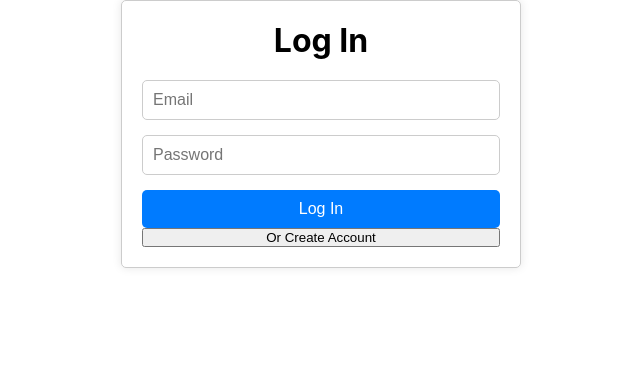
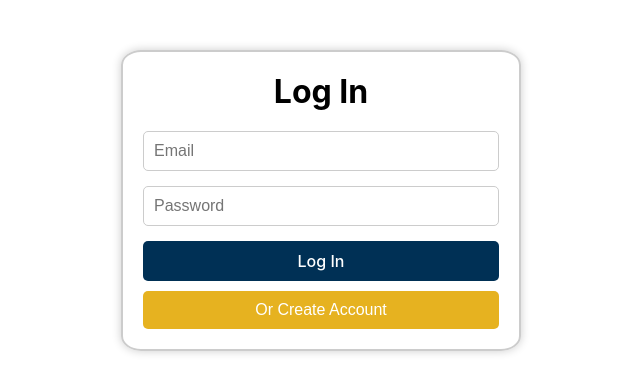
Before and after one commit to averytribbett/csc435-app, a React (Create React App) app: page / in a window 1280 px wide. Shown: the top 392 px of the page, without its empty margins (319-959 px from the left). Built offline with nearby package versions, Linux system fonts and the light colour scheme.

Commit message:
week 2: completed login page and styling

```diff
--- a/src/App.js
+++ b/src/App.js
@@ -1,5 +1,6 @@
 import { BrowserRouter as Router, Routes, Route } from 'react-router-dom';
 import { Login } from './pages/Login';
+import { Home } from './pages/Home';
 import './App.css';
 
 function App() {
@@ -8,6 +9,7 @@ function App() {
       <Router>
         <Routes>
           <Route path="/" element={<Login />}/>
+          <Route path="/home" element={<Home/>}/>
         </Routes>
       </Router>
     </div>
@@ -15,12 +17,3 @@ function App() {
 }
 
 export default App;
-
-/*
-<header className="App-header">
-        <p>Avery Tribbett</p>
-        <p>CSC435 - Adv Web App Dev</p>
-        <p>Assignment 1</p>
-        <p>01/13/2024</p>
-      </header>
-*/
--- a/src/pages/Home.js
+++ b/src/pages/Home.js
@@ -0,0 +1,13 @@
+import React from "react";
+import "./../styles/home.css";
+
+export const Home = () => {
+  return (
+    <div class="home-div">
+      <p>Avery Tribbett</p>
+      <p>CSC435 - Adv Web App Dev</p>
+      <p>Assignment 2</p>
+      <p>01/20/2024</p>
+    </div>
+  )
+}
--- a/src/pages/Login.js
+++ b/src/pages/Login.js
@@ -16,8 +16,9 @@ export const Login = () => {
           <UserProfileForm/>
         }
         <input class="input-box" type="password" placeholder="Password" required/>
-        <input class="submit-btn" type="submit" value={loginState ? "Log In" : "Create Account"}/>
-        <input class="toggle-state-btn" type="button" value={loginState ? "Or Create Account" : "Or Log In"} onClick={() => setLoginState(!loginState)}/>
+        {/*Temporarily links to home page will enventually be submit button for the form*/}
+        <Link class="submit-btn form-btn" to="/home">{loginState ? "Log In" : "Create Account"}</Link>
+        <input class="toggle-state-btn form-btn" type="button" value={loginState ? "Or Create Account" : "Or Log In"} onClick={() => setLoginState(!loginState)}/>
       </form>
     </div>
   )
--- /dev/null
+++ b/src/styles/home.css
@@ -0,0 +1,17 @@
+/* Styling used for Home.js page */
+
+/* Reset some default styles */
+* {
+  margin: 0;
+  padding: 0;
+  box-sizing: border-box;
+}
+
+.home-div {
+  width: 400px;
+  margin: auto;
+  margin-top: 25px;
+  display: flex;
+  flex-direction: column;
+  text-align: center;
+}
--- a/src/styles/login.css
+++ b/src/styles/login.css
@@ -1,3 +1,5 @@
+/* Styling used for Login, UserProfileForm components. */
+
 /* Reset some default styles */
 * {
   margin: 0;
@@ -8,10 +10,11 @@
 .login-box {
   max-width: 400px;
   margin: auto;
+  margin-top: 50px;
   padding: 20px;
-  border: 1px solid #ccc;
-  border-radius: 5px;
-  box-shadow: 0 0 10px rgba(0, 0, 0, 0.1);
+  border: 2px solid #ccc;
+  border-radius: 5%;
+  box-shadow: 0 0 10px rgba(0, 0, 0, 0.2);
 }
 
 .login-heading {
@@ -32,16 +35,33 @@
   border-radius: 5px;
 }
 
-.submit-btn {
+.form-btn {
   padding: 10px;
   font-size: 16px;
-  background-color: #007bff;
   color: #fff;
   border: none;
   border-radius: 5px;
   cursor: pointer;
+  text-decoration: none;
+  text-align: center;
+  font-weight: 500;
+}
+
+.submit-btn {
+  background-color: #003055;
+  margin-bottom: 10px;
 }
 
 .submit-btn:hover {
-  background-color: #0056b3;
+  background-color: #0d558d;
+  font-weight: 700;
 }
+
+.toggle-state-btn {
+  background-color: #e6b220;
+}
+
+.toggle-state-btn:hover {
+  background-color: #ffd04e;
+  font-weight: 700;
+}
```
Also changed, not shown: 1 other file (tests, documents, lock files or other folders).
